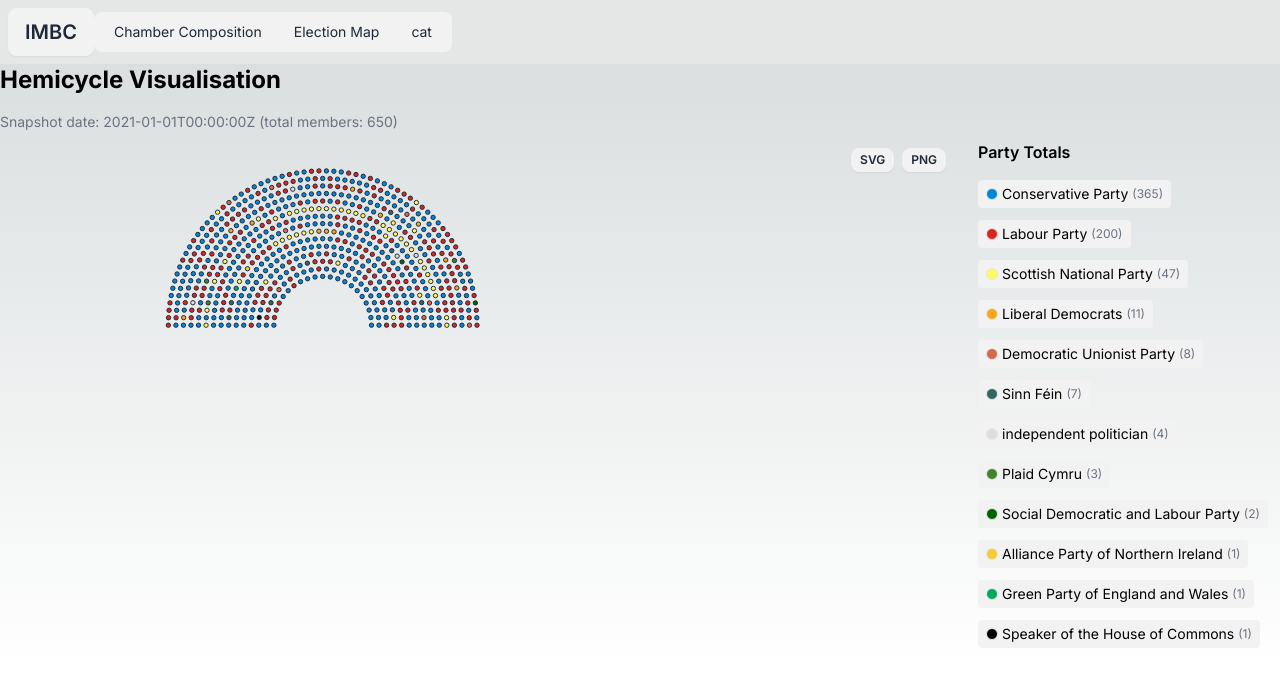
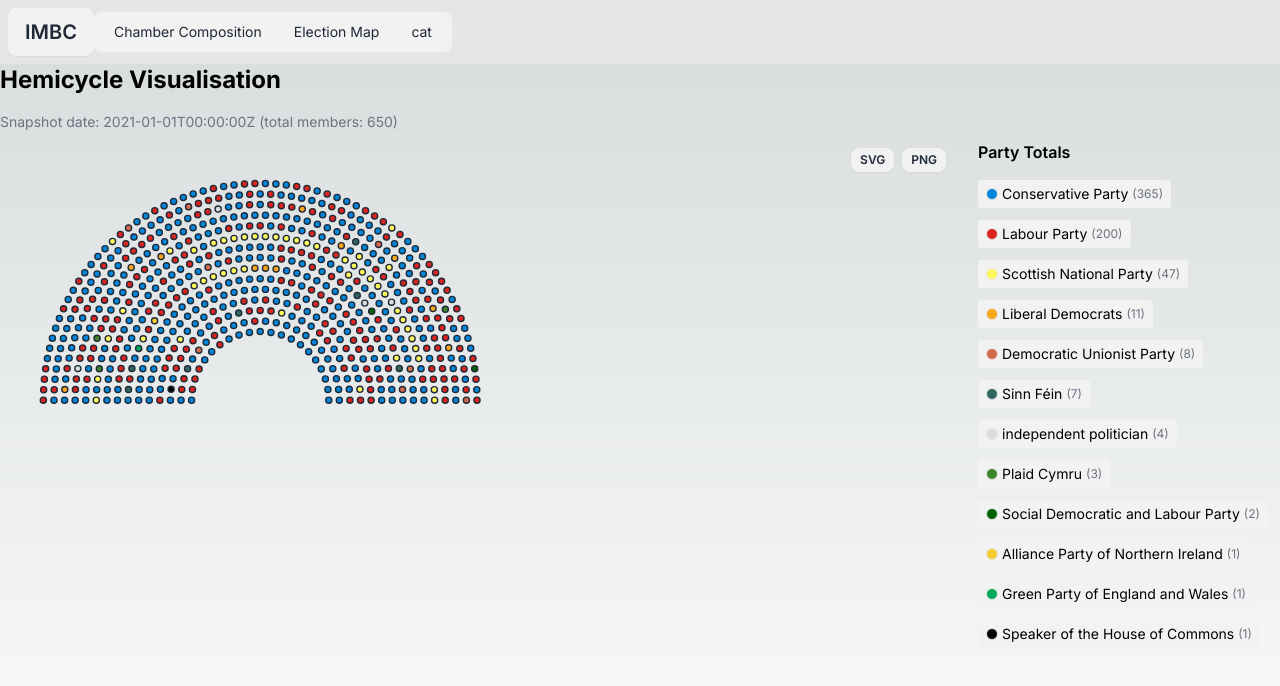
Before and after one commit to thoroc/civitas, a Next.js app: page /parliament in a window 1280 px wide. Shown: the top 686 px of the page. Built offline with nearby package versions, Linux system fonts and the light colour scheme.

Commit message:
refactor(parliament): derive hemicycle aspect ratio from viewBox geometry

```diff
--- a/src/app/parliament/HemicycleReact.tsx
+++ b/src/app/parliament/HemicycleReact.tsx
@@ -46,6 +46,7 @@ const HemicycleReact = ({ members, width = 900, height = 480 }: HemicycleReactPr
     const vbHeightLocal = r0 + padLocal * 2;
     return { seats: mappedSeats, pad: padLocal, vbWidth: vbWidthLocal, vbHeight: vbHeightLocal };
   }, [visibleMembers]);
+  const aspectPaddingPercent = (vbHeight / vbWidth) * 100;
 
   // ResizeObserver for responsive seat scaling
   useEffect(() => {
@@ -151,7 +152,7 @@ const HemicycleReact = ({ members, width = 900, height = 480 }: HemicycleReactPr
 
   return (
     <div ref={containerRef} className="w-full mx-auto">
-      <div className="relative w-full" style={{ paddingBottom: '55%' }}>
+      <div className="relative w-full" style={{ paddingBottom: `${aspectPaddingPercent}%` }}>
         <div className="absolute top-2 right-2 flex gap-2 z-20">
           <button type="button" className="btn btn-xs" onClick={downloadSVG} aria-label="Download SVG hemicycle">SVG</button>
           <button type="button" className="btn btn-xs" onClick={downloadPNG} aria-label="Download PNG hemicycle">PNG</button>
```
